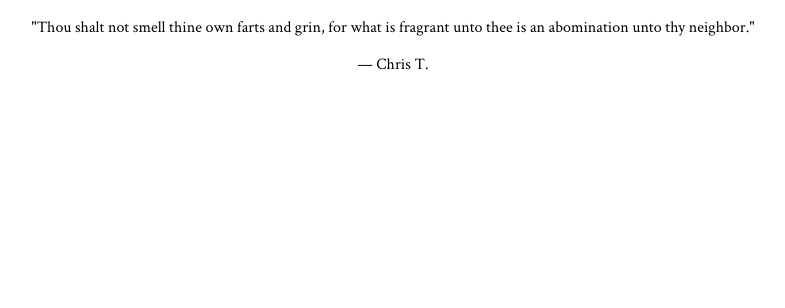
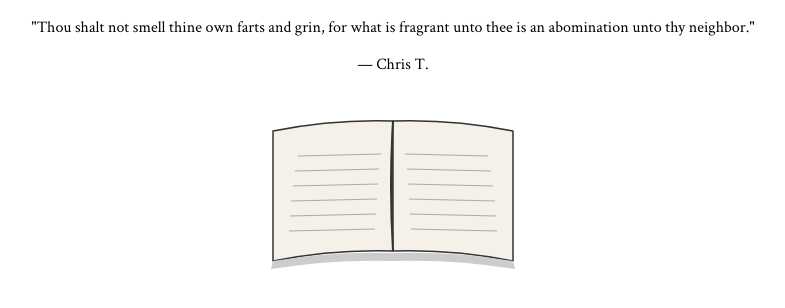
Before and after one commit to jonnyabowd/book-of-chris-site, a plain HTML site: page index.html in a window 1280 px wide. Shown: the part 118-426 px from the top of the page, without its empty margins (247-1032 px from the left). Drawn offline with Linux system fonts and the light colour scheme.

Commit message:
Add open book SVG illustration

```diff
--- a/index.html
+++ b/index.html
@@ -19,5 +19,30 @@
   <h2>Chapter 1, Verse 1</h2>
   <p>"Thou shalt not smell thine own farts and grin, for what is fragrant unto thee is an abomination unto thy neighbor."</p>
   <p>— Chris T.</p>
+
+  <svg xmlns="http://www.w3.org/2000/svg" viewBox="0 0 300 200" width="300" height="200" aria-label="Open book illustration">
+    <!-- Left page -->
+    <path d="M150,30 Q90,28 30,40 L30,170 Q90,158 150,160 Z" fill="#f5f0e8" stroke="#333" stroke-width="1.5" stroke-linejoin="round"/>
+    <!-- Right page -->
+    <path d="M150,30 Q210,28 270,40 L270,170 Q210,158 150,160 Z" fill="#f5f0e8" stroke="#333" stroke-width="1.5" stroke-linejoin="round"/>
+    <!-- Spine curve -->
+    <path d="M150,30 Q146,95 150,160" fill="none" stroke="#333" stroke-width="2"/>
+    <!-- Left page lines -->
+    <line x1="55" y1="65"  x2="138" y2="63"  stroke="#aaa" stroke-width="1"/>
+    <line x1="52" y1="80"  x2="136" y2="78"  stroke="#aaa" stroke-width="1"/>
+    <line x1="50" y1="95"  x2="135" y2="93"  stroke="#aaa" stroke-width="1"/>
+    <line x1="48" y1="110" x2="134" y2="108" stroke="#aaa" stroke-width="1"/>
+    <line x1="47" y1="125" x2="133" y2="123" stroke="#aaa" stroke-width="1"/>
+    <line x1="46" y1="140" x2="132" y2="138" stroke="#aaa" stroke-width="1"/>
+    <!-- Right page lines -->
+    <line x1="162" y1="63"  x2="245" y2="65"  stroke="#aaa" stroke-width="1"/>
+    <line x1="164" y1="78"  x2="248" y2="80"  stroke="#aaa" stroke-width="1"/>
+    <line x1="165" y1="93"  x2="250" y2="95"  stroke="#aaa" stroke-width="1"/>
+    <line x1="166" y1="108" x2="252" y2="110" stroke="#aaa" stroke-width="1"/>
+    <line x1="167" y1="123" x2="253" y2="125" stroke="#aaa" stroke-width="1"/>
+    <line x1="168" y1="138" x2="254" y2="140" stroke="#aaa" stroke-width="1"/>
+    <!-- Book cover shadow at bottom -->
+    <path d="M30,170 Q90,160 150,162 Q210,160 270,170 L272,178 Q210,168 150,170 Q90,168 28,178 Z" fill="#ccc" stroke="none"/>
+  </svg>
 </body>
 </html>
```
